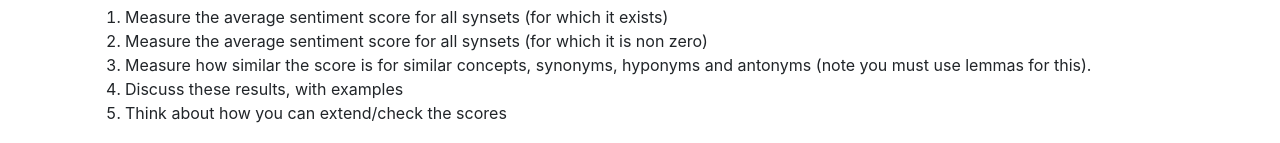
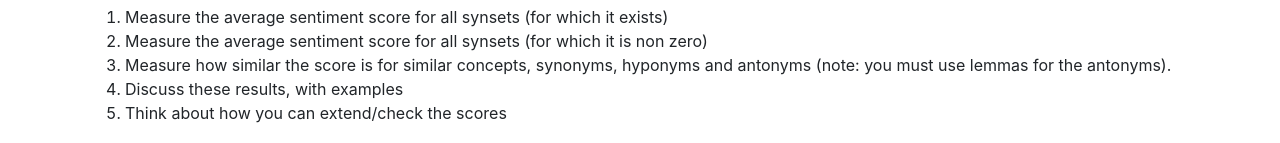
Before and after one commit to bond-lab/Language-and-the-Computer, a plain HTML site: page docs/project1.html in a window 1280 px wide. Shown: the part 307-450 px from the top of the page. Drawn offline with nearby package versions, Linux system fonts and the light colour scheme.

Commit message:
clarified assignment instructions

```diff
--- a/docs/project1.html
+++ b/docs/project1.html
@@ -42,7 +42,7 @@ program and report individually.
     <li> Measure the average sentiment score for all synsets (for which
       it is non zero)
     <li> Measure how similar the score is for similar concepts, synonyms,
-      hyponyms and antonyms (note you must use lemmas for this).
+      hyponyms and antonyms (note: you must use lemmas for the antonyms).
     <li> Discuss these results, with examples
     <li> Think about how you can extend/check the scores
   </ol>
```
